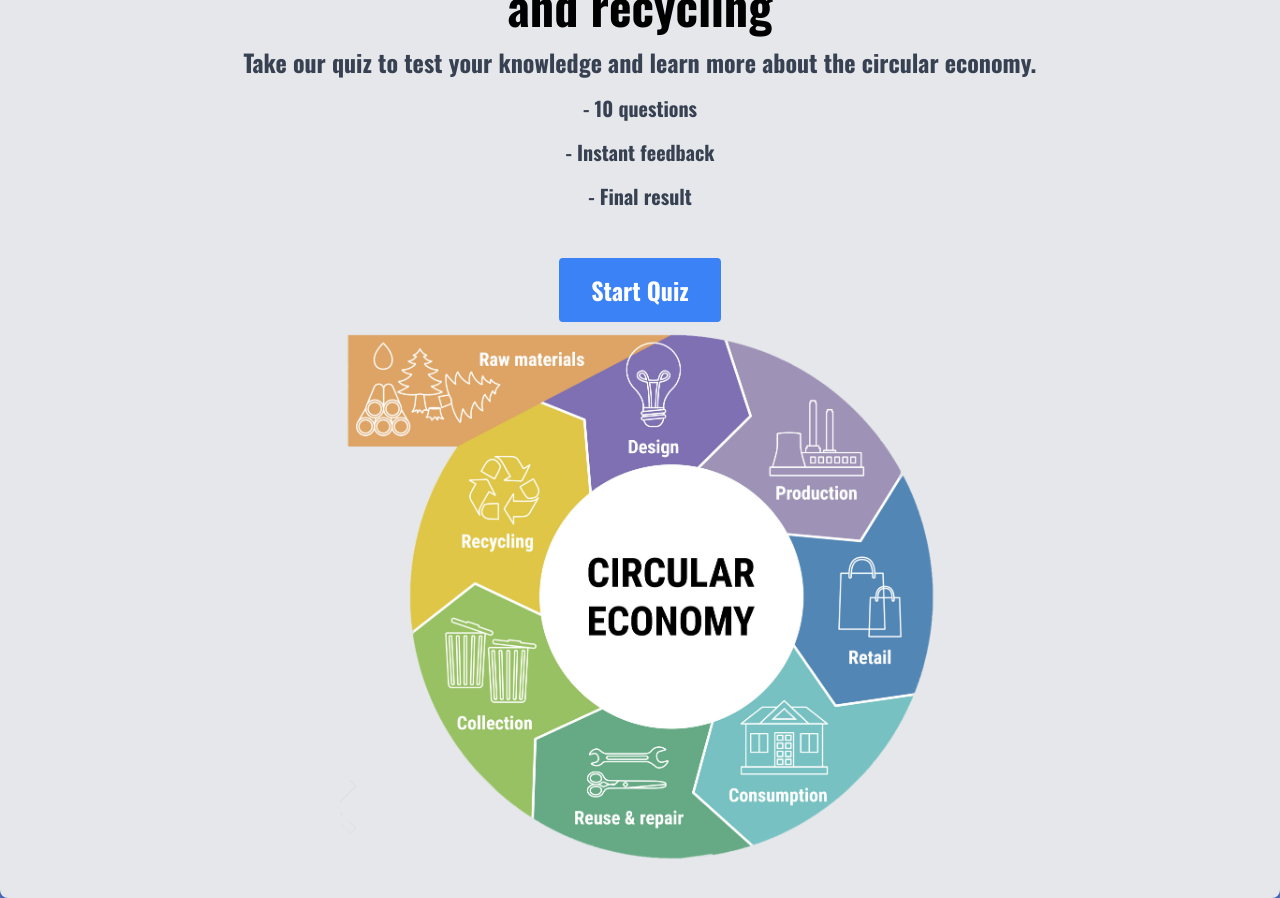
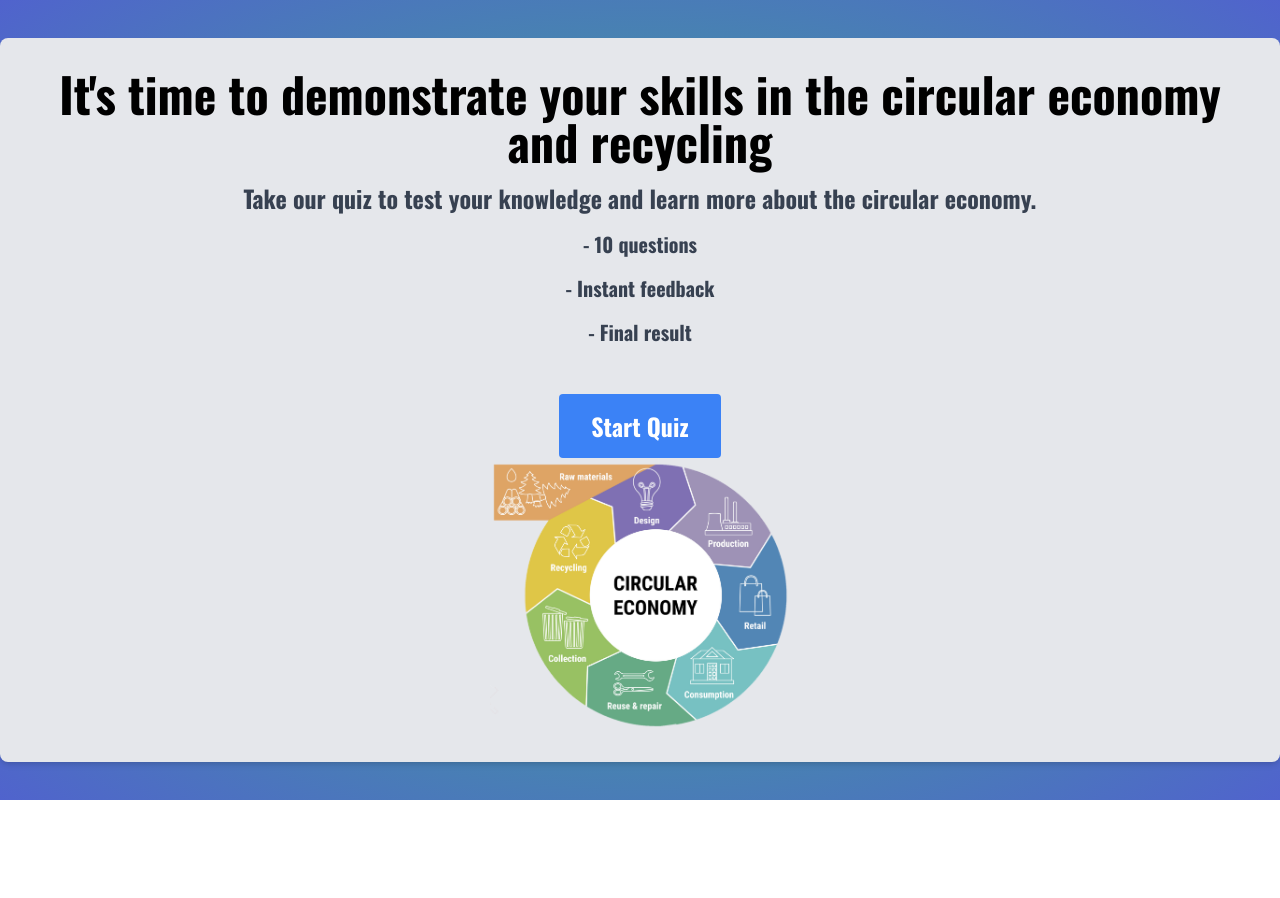
Before and after one commit to gabrielvaloriani/Quiz-webapp, a React (Create React App) app: page / in a window 1280 px wide. After the commit the page ends 800 px from the top, so only its background shows below. Built offline with nearby package versions, Linux system fonts and the light colour scheme.

Commit message:
home width

```diff
--- a/src/components/Home/Home.css
+++ b/src/components/Home/Home.css
@@ -1,5 +1,5 @@
 .image {
-  width: 600px;
+  width: 300px;
   margin: auto;
 }
 
```
